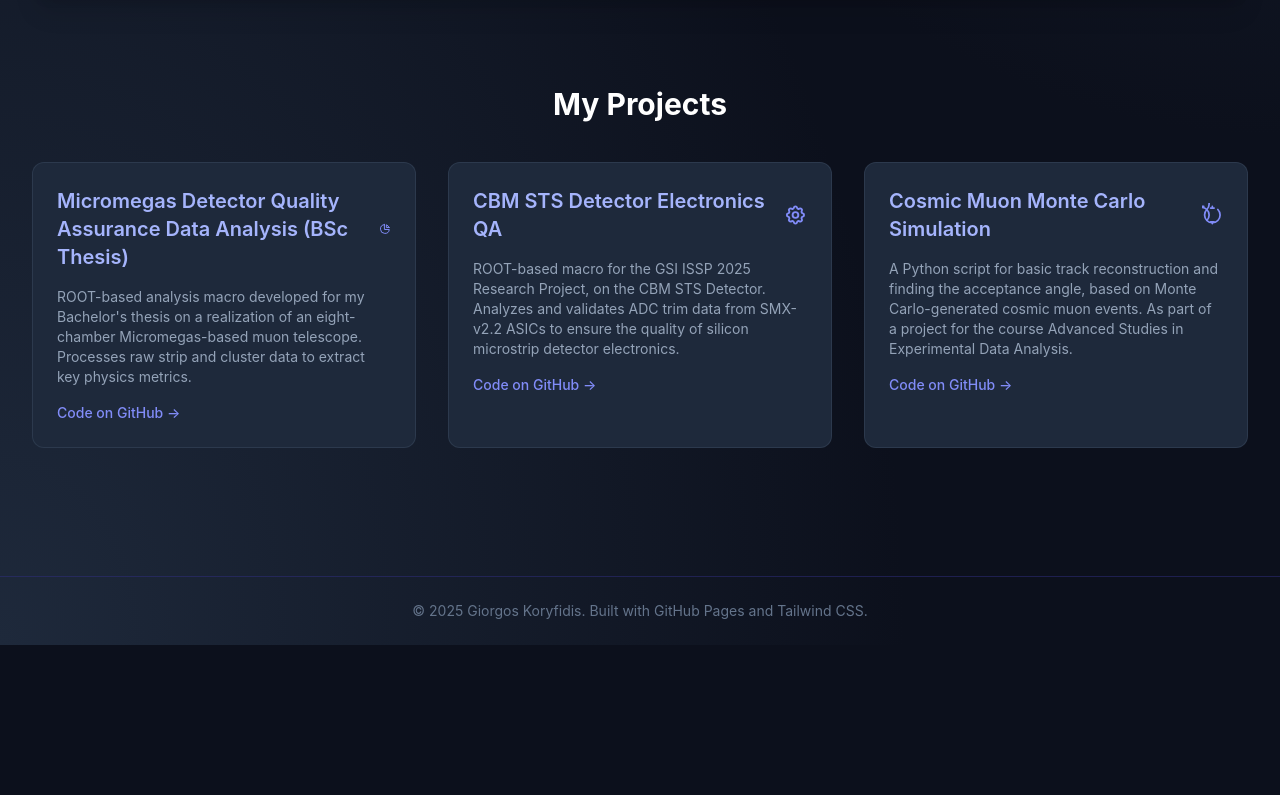
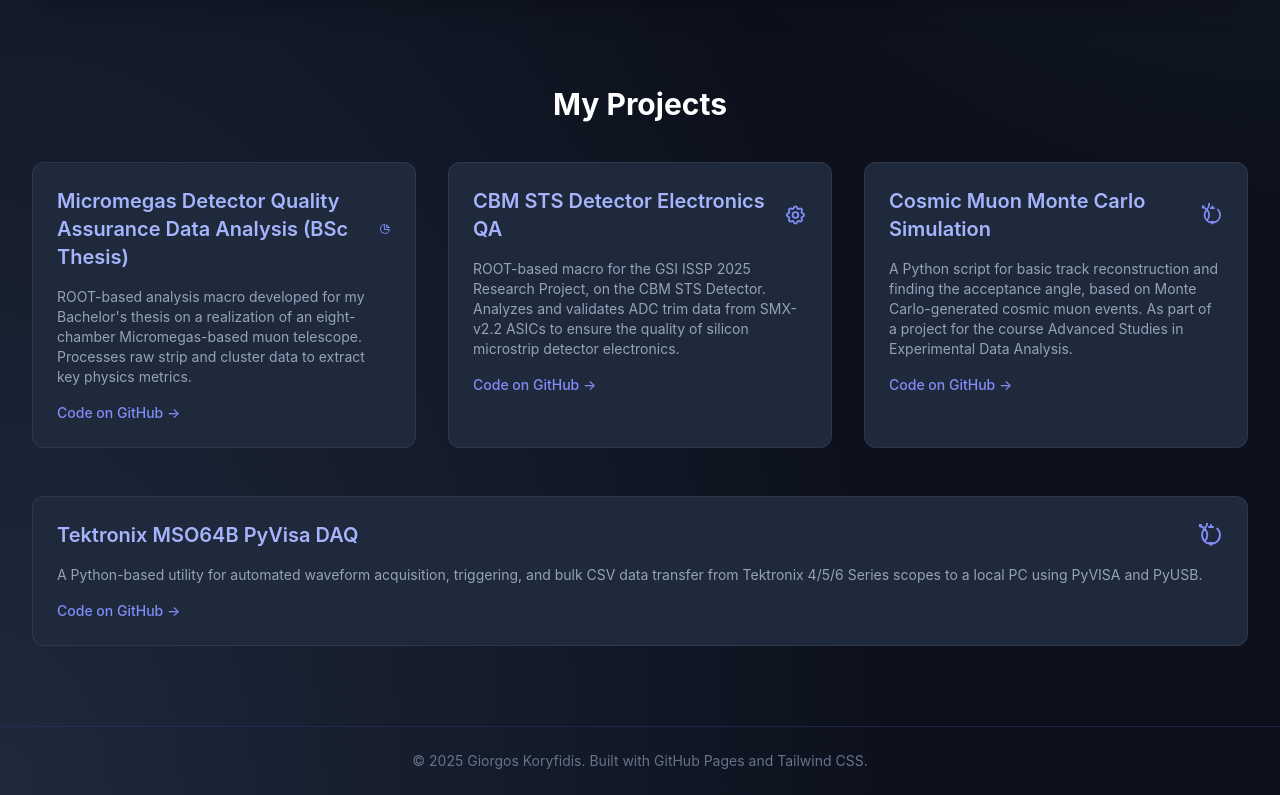
Before and after one commit to koryfidis/portfolio, a plain HTML site: page index.html in a window 1280 px wide. Shown: the part 1093-1888 px from the top of the page. Before the commit the page ends 1738 px from the top, so only its background shows below. Drawn offline with nearby package versions, Linux system fonts and the light colour scheme.

Commit message:
Add project card for Tektronix MSO64B PyVisa DAQ
Added a project card for Tektronix MSO64B PyVisa DAQ with description and GitHub link.

```diff
--- a/index.html
+++ b/index.html
@@ -154,6 +154,25 @@
             </div>
         </section>
 
+                <!-- Project Card 4 pyvisa -->
+                <div class="project-card bg-slate-800 p-6 rounded-xl border border-slate-700/70">
+                    <div class="flex items-center justify-between mb-4">
+                        <h4 class="text-xl font-semibold text-indigo-300">Tektronix MSO64B PyVisa DAQ</h4>
+                        <!-- SVG Icon for Atom/Simulation -->
+                        <svg class="w-6 h-6 text-indigo-400" fill="none" stroke="currentColor" viewBox="0 0 24 24" xmlns="http://www.w3.org/2000/svg"><path stroke-linecap="round" stroke-linejoin="round" stroke-width="2" d="M5.636 5.636a9 9 0 1012.728 0m-12.728 0a9 9 0 00-12.728 0m12.728 0a9 9 0 010 12.728m-12.728 0a9 9 0 010-12.728m12.728 0a9 9 0 000-12.728m-12.728 0a9 9 0 00-12.728 0m12.728 0a9 9 0 010 12.728m-12.728 0a9 9 0 010-12.728m12.728 0a9 9 0 000-12.728m-12.728 0a9 9 0 00-12.728 0m12.728 0a9 9 0 010 12.728m-12.728 0a9 9 0 010-12.728"></path><path stroke-linecap="round" stroke-linejoin="round" stroke-width="2" d="M12 2v2m0 16v2m-2-2h4m-4-16h4m-16-2h4m-4-16h4"></path></svg>
+                    </div>
+                    <p class="text-slate-400 mb-4 text-sm">
+                        A Python-based utility for automated waveform acquisition, triggering, and bulk CSV data transfer from Tektronix 4/5/6 Series scopes to a local PC using PyVISA and PyUSB.
+                    </p>
+                    <div class="mt-4 flex space-x-3">
+                        <a href="https://github.com/koryfidis/tektronix_mso64b_pyvisa_daq" target="_blank" class="text-sm font-medium text-indigo-400 hover:text-indigo-300">
+                            Code on GitHub &rarr;
+                        </a>
+                    </div>
+                </div>
+            </div>
+        </section>
+
     </main>
 
     <!-- Footer -->
```
